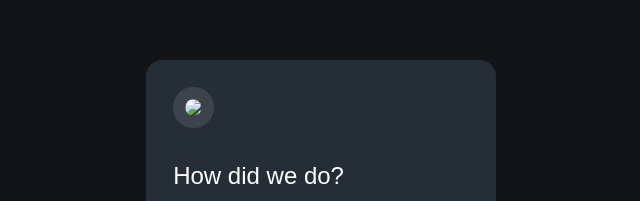
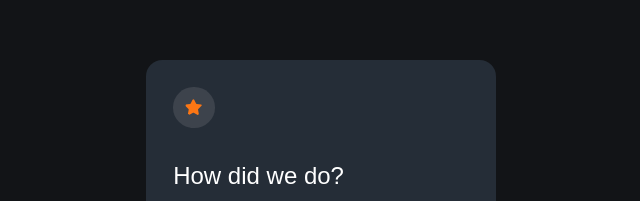
Before and after one commit to thankuxari/interactive-rating-FrontEndMentor, a plain HTML site: page index.html in a window 1280 px wide. Shown: the part 175-376 px from the top of the page, 319-959 px from the left. Drawn offline with Linux system fonts and the light colour scheme; the site is published under a folder, as on GitHub Pages, so addresses that start at the root find nothing; a web font is replaced by a local one.

Commit message:
Update index.html

```diff
--- a/index.html
+++ b/index.html
@@ -19,7 +19,7 @@
   <div class="wrapper">
     <!-- Rating state start -->
     <div class="rating-container" id="rating-container">
-      <img src="/images/icon-star.svg">
+      <img src="images/icon-star.svg">
 
       <h1>How did we do?</h1>
 
```
